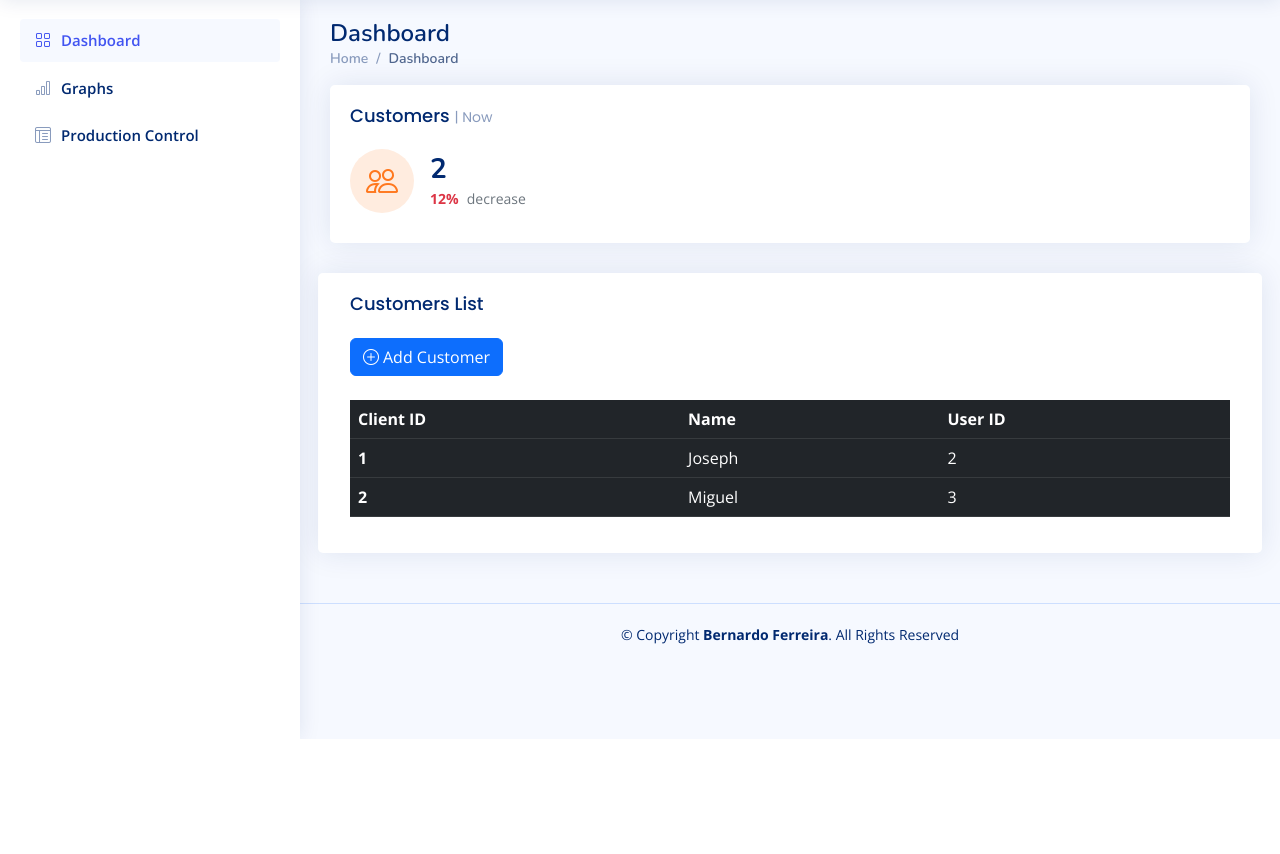
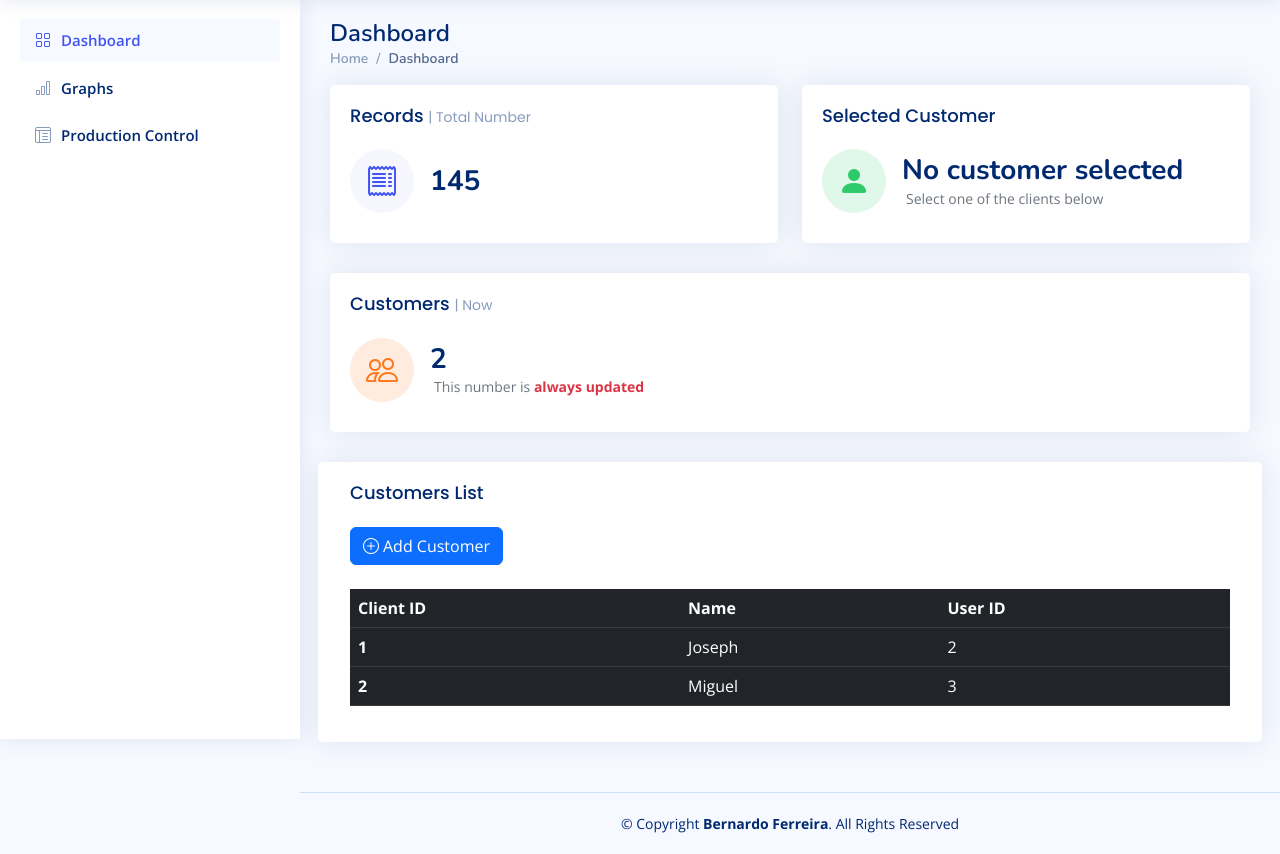
Before and after one commit to miguelalmeida19/mtxsolar, a PHP site: page /home.php in a window 1280 px wide. Shown: the part 61-915 px from the top of the page. Before the commit the page ends 800 px from the top, so only its background shows below. Run offline with PHP 8.4, Linux system fonts and the light colour scheme; a user stored in the database is signed in; data comes from the database, SQL or seed files in the repository; both versions use the stored data as it was after the commit; some libraries are stand-ins or nearby versions.

Commit message:
Some Changes in Home

```diff
--- a/assets/css/style.css
+++ b/assets/css/style.css
@@ -1258,7 +1258,3 @@ h6 {
   font-size: 13px;
   color: #012970;
 }
-
-.customers-list{
-  background-color: #0a53be;
-}
--- a/home.php
+++ b/home.php
@@ -138,6 +138,45 @@
             <section class="section dashboard">
                 <div class="row">
 
+                    <!-- Sales Card -->
+                    <div class="col-xxl-4 col-md-6">
+                        <div class="card info-card sales-card">
+                            <div class="card-body">
+                                <h5 class="card-title">Records <span>| Total Number</span></h5>
+
+                                <div class="d-flex align-items-center">
+                                    <div class="card-icon rounded-circle d-flex align-items-center justify-content-center">
+                                        <i class="bi bi-receipt"></i>
+                                    </div>
+                                    <div class="ps-3">
+                                        <h6>145</h6>
+                                    </div>
+                                </div>
+                            </div>
+
+                        </div>
+                    </div><!-- End Records Card -->
+
+                    <!-- Selected Client Card -->
+                    <div class="col-xxl-4 col-md-6">
+                        <div class="card info-card revenue-card">
+                            <div class="card-body">
+                                <h5 class="card-title">Selected Customer</h5>
+
+                                <div class="d-flex align-items-center">
+                                    <div class="card-icon rounded-circle d-flex align-items-center justify-content-center">
+                                        <i class="bi bi-person-fill"></i>
+                                    </div>
+                                    <div class="ps-3">
+                                        <h6>No customer selected</h6>
+                                        <span class="text-muted small pt-2 ps-1">Select one of the clients below</span>
+                                    </div>
+                                </div>
+                            </div>
+
+                        </div>
+                    </div><!-- End Selected Client Card -->
+
                     <!-- Customers Card -->
                     <div class="col-xxl-4 col-xl-12">
 
@@ -174,8 +213,7 @@
                                                 echo $num_rows1;
                                             ?>
                                         </h6>
-                                        <span class="text-danger small pt-1 fw-bold">12%</span> <span
-                                                class="text-muted small pt-2 ps-1">decrease</span>
+                                        <span class="text-muted small pt-2 ps-1">This number is </span><span class="text-danger small pt-1 fw-bold">always updated</span>
 
                                     </div>
                                 </div>
@@ -189,7 +227,9 @@
                     <div class="card">
                         <div class="card-body">
                             <h5 class="card-title">Customers List</h5>
-                            <button data-bs-toggle='modal' data-bs-target='#verticalycentered' type="button" class="btn btn-primary"><i class="bi bi-plus-circle me-1"></i>Add Customer</button>
+                            <button data-bs-toggle='modal' data-bs-target='#verticalycentered' type="button"
+                                    class="btn btn-primary"><i class="bi bi-plus-circle me-1"></i>Add Customer
+                            </button>
                             <br>
                             <br>
                             <!-- Dark Table -->
@@ -238,7 +278,8 @@
                                         <div class="modal-content">
                                             <div class="modal-header">
                                                 <h5 class="modal-title">Add Customer</h5>
-                                                <button type="button" class="btn-close" data-bs-dismiss="modal" aria-label="Close"></button>
+                                                <button type="button" class="btn-close" data-bs-dismiss="modal"
+                                                        aria-label="Close"></button>
                                             </div>
                                             <div class="modal-body">
                                                 <div class="row mb-3">
@@ -248,15 +289,18 @@
                                                     </div>
                                                 </div>
                                                 <div class="row mb-3">
-                                                    <label for="inputNumber" class="col-sm-2 col-form-label">File Upload</label>
+                                                    <label for="inputNumber" class="col-sm-2 col-form-label">File
+                                                        Upload</label>
                                                     <div class="col-sm-10">
-                                                        <input name="file" class="form-control" type="file" accept=".csv" id="formFile" required>
+                                                        <input name="file" class="form-control" type="file"
+                                                               accept=".csv" id="formFile" required>
                                                     </div>
                                                 </div>
                                             </div>
                                             <div class="modal-footer">
                                                 <div class="form-group">
-                                                    <button name="submit" type="submit" class="form-control btn btn-primary rounded submit px-3">
+                                                    <button name="submit" type="submit"
+                                                            class="form-control btn btn-primary rounded submit px-3">
                                                         Confirm
                                                     </button>
                                                 </div>
--- a/insert.php
+++ b/insert.php
@@ -37,15 +37,9 @@
                             window.location = "home.php"
                         </script>
                         <?php
-                    } else {
-                        echo "Meu Deuuuusss";
                     }
                 }
-            } else {
-                echo "Xiiii";
             }
-        } else {
-            echo "errouuuuu";
         }
     }
 ?>
```
Also changed, not shown: database_generation.sql (added, +34 -0 lines), assets/vendor/bootstrap/css/bootstrap.min.css.
